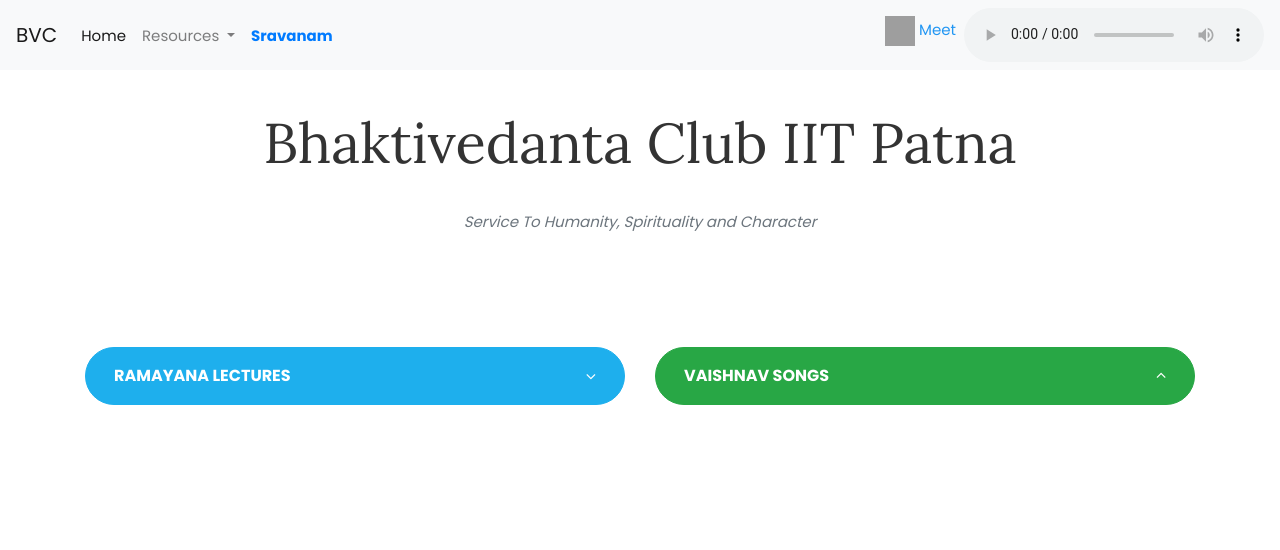
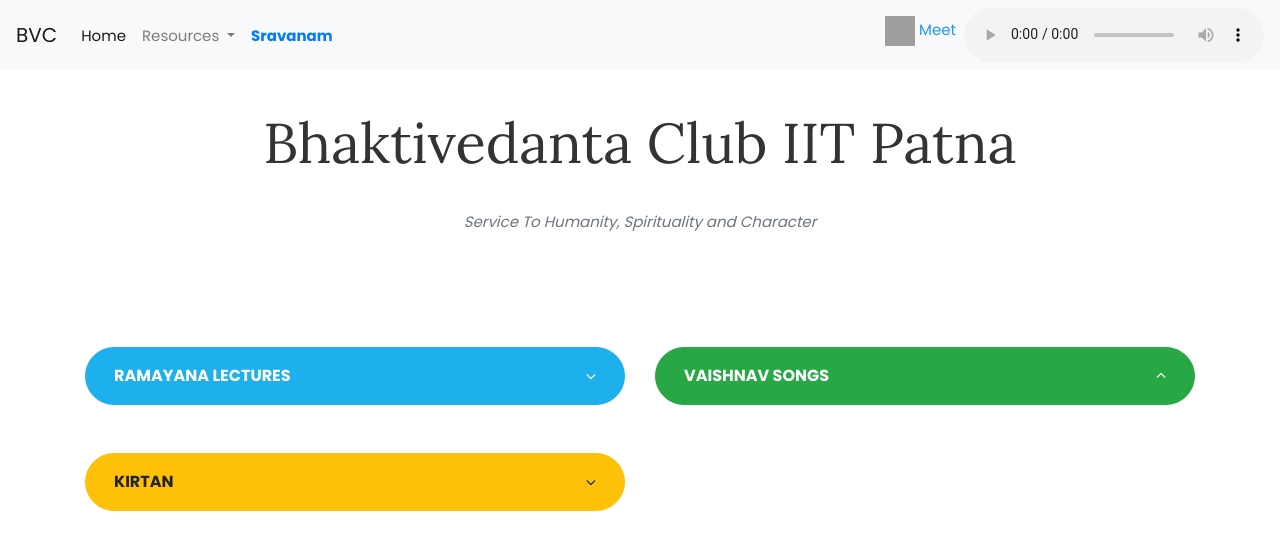
Before and after one commit to byciitp/byciitp.github.io, a Jekyll site: the page built from lecture.md, in a window 1280 px wide. Shown: the top 550 px of the page. Built offline with Jekyll 4.4.1, drawn with Linux system fonts in a browser that asks for light colours; nearby versions of some CDN libraries; grey boxes are pictures that could not be loaded.

Commit message:
add vaishnav songs and kirtans

```diff
--- a/lecture.md
+++ b/lecture.md
@@ -44,6 +44,26 @@ permalink: /lecture/
 				</div>
 			</div>
 		</div>
+
+		<div class="row">
+				<div class="col-lg-6 mb-5 sm-12">
+					<a data-toggle="collapse" href="#collapseable3" role="button" aria-expanded="true" aria-controls="collapseable1" class="btn btn-warning btn-block py-2 shadow-sm">
+					<p class="d-flex align-items-center justify-content-between mb-0 px-3 py-2"><strong class="text-uppercase">Kirtan</strong><i class="fa fa-angle-down"></i></p>
+					</a>
+
+				<div id="kirtan">
+					<div id="collapseable3" class="collapse shadow-sm hide">
+						<div class="card">
+							<div class="card-body">
+								{% for song in site.data.lectures.kirtan%}
+									<p class="plays" id="{{ song.id }}"> {{ song.name }} </p>
+								{% endfor %}
+							</div>
+						</div>
+					</div>
+				</div>
+			</div>
+		</div>
 	</div>
 	</div>
 
```
Also changed, not shown: _data/lectures.json (+22 -0 lines).
